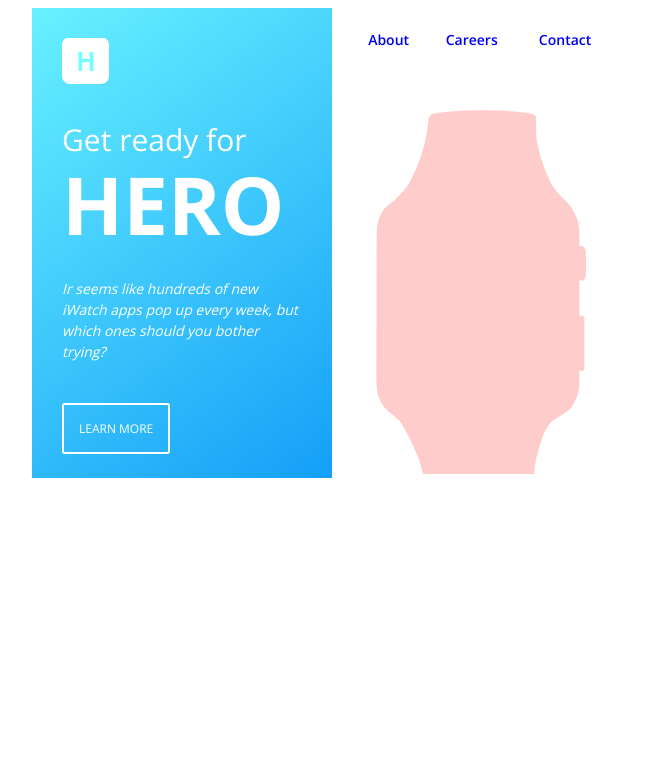
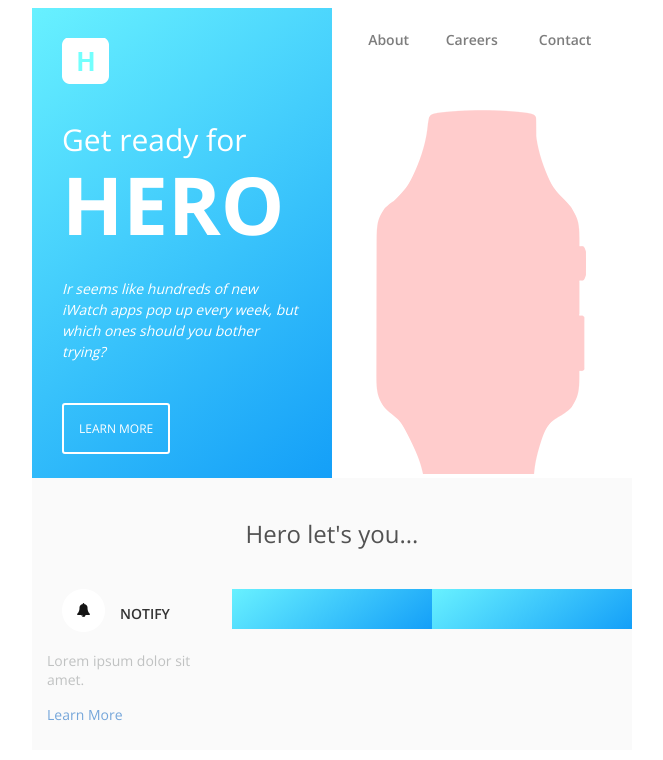
Before and after one commit to Rallanvila/HTML-Email-iWatch-app-, a plain HTML site: page index.html in a window 1280 px wide. Shown: the whole page, without its empty margins (308-971 px from the left). Drawn offline with nearby package versions, Linux system fonts and the light colour scheme.

Commit message:
fixed indentations

```diff
--- a/index.html
+++ b/index.html
@@ -11,6 +11,10 @@
 		/>
 	</head>
 	<body>
+		<!-- style="
+			font-family: 'Open Sans', sans-serif, 'helveticaneue-light',
+				'helvetica neue light', 'helvetica neue', 'helvetica', 'arial'; -->
+
 		<!-- start of html email -->
 		<table cellspacing="0" cellpadding="0" width="100%" border="0">
 			<tr>
@@ -111,7 +115,7 @@
 											style="
 												font-family: 'Open Sans', sans-serif, 'helveticaneue-light',
 													'helvetica neue light', 'helvetica neue', 'helvetica', 'arial';
-												color: 7d7d7d;
+												color: #7d7d7d;
 											"
 										>
 											<table
@@ -130,7 +134,7 @@
 															style="
 																font-size: 14px;
 																font-weight: 600;
-																color: 7d7d7d;
+																color: #7d7d7d;
 																text-decoration: none;
 															"
 															>About</a
@@ -142,7 +146,7 @@
 															style="
 																font-size: 14px;
 																font-weight: 600;
-																color: 7d7d7d;
+																color: #7d7d7d;
 																text-decoration: none;
 															"
 															>Careers</a
@@ -154,7 +158,7 @@
 															style="
 																font-size: 14px;
 																font-weight: 600;
-																color: 7d7d7d;
+																color: #7d7d7d;
 																text-decoration: none;
 															"
 															>Contact</a
@@ -176,10 +180,11 @@
 						</tr>
 						<!-- end of image -->
 						<!-- End of Right Column -->
-						<!-- end of main row -->
-						<!-- start of main row -->
+						<!-- end of header row -->
+						<!-- start of second row -->
 						<tr>
 							<td>
+								<!-- start of second container -->
 								<table
 									class="container"
 									width="600"
@@ -187,7 +192,112 @@
 									cellspacing="0"
 									cellpadding="0"
 									border="0"
-								></table>
+								>
+									<tr align="center">
+										<td
+											style="
+												font-family: 'Open Sans', sans-serif, 'helveticaneue-light',
+													'helvetica neue light', 'helvetica neue', 'helvetica', 'arial'; background: #fafafa
+											"
+										>
+											<h3 style="padding: 15px; font-weight: 300; font-size: 24px; color: #525252; ">
+												Hero let's you...
+											</h3>
+				<!-- Start of Left column -->
+				<table
+					class="header-left"
+					width="33.33%"
+					align="left"
+					cellspacing="0"
+					cellpadding="0"
+					border="0"
+					style="padding: 0 15px 25px 15px;
+					"
+				>
+					<tr>
+						<td>
+						<!-- Notify Me section -->
+							<table
+								class="header-left"
+								width="33.33%"
+								align="left"
+								cellspacing="0"
+								cellpadding="0"
+								border="0"
+								style="padding: 0 15px 0 15px;
+								"
+							>
+								<tr>
+									<td><img src="./img/bell_icon.png" alt="bell  icon"></td>
+									<td style='color: #333333; padding: 0 0 0 15px; font-weight: 600;font-size: 14px;'>NOTIFY</td>
+								</tr>
+							</table>
+						</td>
+					</tr>
+					<tr>
+						<td>
+							<p style='font-size: 14px; color: #C0C2C2'>Lorem ipsum dolor sit amet.</p>
+						</td>
+					</tr>
+					<tr>
+						<td>
+							<a href="#" style='text-decoration: none; font-size: 14px; color: #75a6da;'>Learn More</a>
+						</td>
+					</tr>
+
+				</table>
+							<!-- End of Left Column -->
+							<!-- Start of Center Column -->
+							<table
+							class="header-center"
+							width="33.33%"
+							align="left"
+							cellspacing="0"
+							cellpadding="0"
+							border="0"
+							style="
+								background: linear-gradient(
+									143deg,
+									rgba(104, 241, 255, 1) 0%,
+									rgba(20, 159, 248, 1) 100%
+								);
+								padding: 15px 15px 25px 15px;
+							"
+						>
+
+							</table>
+							<!-- End of Center Column -->
+							<!-- Start of Center Column -->
+							<table
+							class="header-right"
+							width="33.33%"
+							align="left"
+							cellspacing="0"
+							cellpadding="0"
+							border="0"
+							style="
+								background: linear-gradient(
+									143deg,
+									rgba(104, 241, 255, 1) 0%,
+									rgba(20, 159, 248, 1) 100%
+								);
+								padding: 15px 15px 25px 15px;
+							"
+						>
+
+							</table>
+							<!-- End of Center Column -->
+										</td>
+									</tr>
+								</table>
+								<table
+									class="container"
+									width="200"
+									align="center"
+									cellspacing="0"
+									cellpadding="0"
+									border="0"
+								>
 							</td>
 						</tr>
 						<!-- end of main row -->
```
